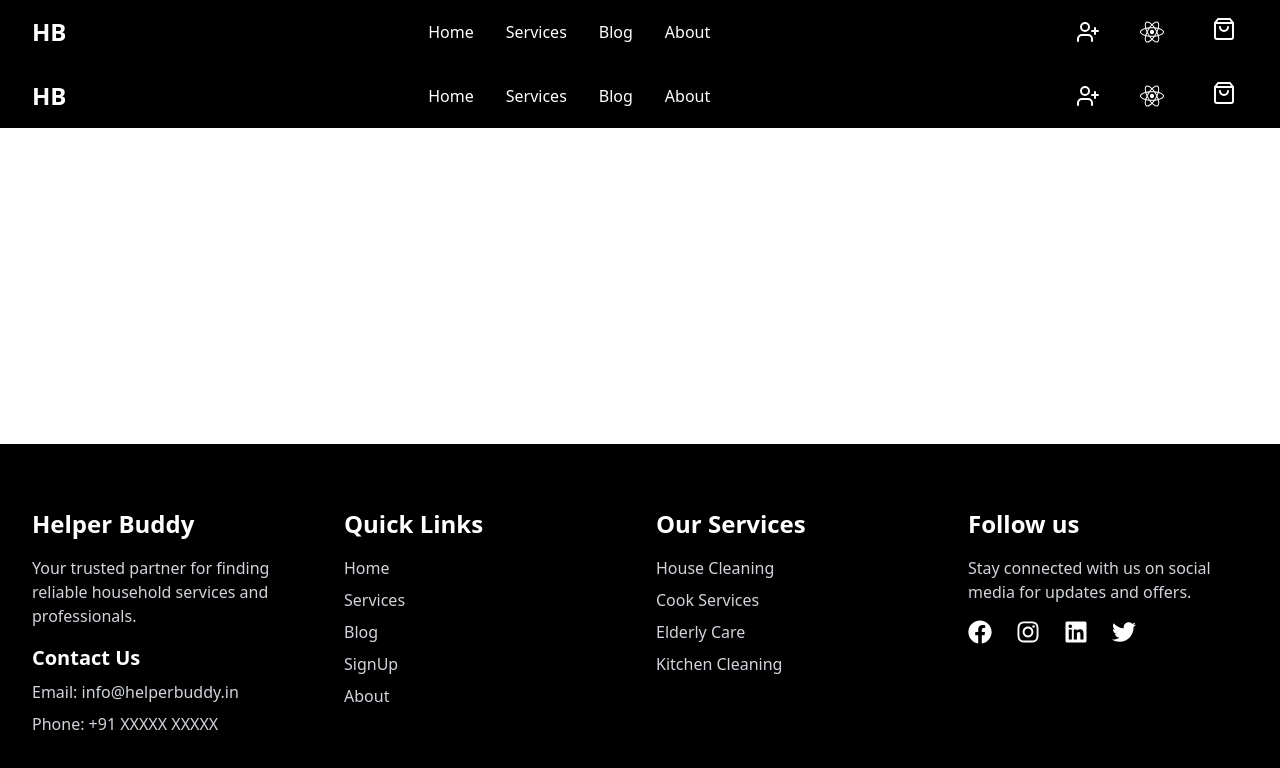
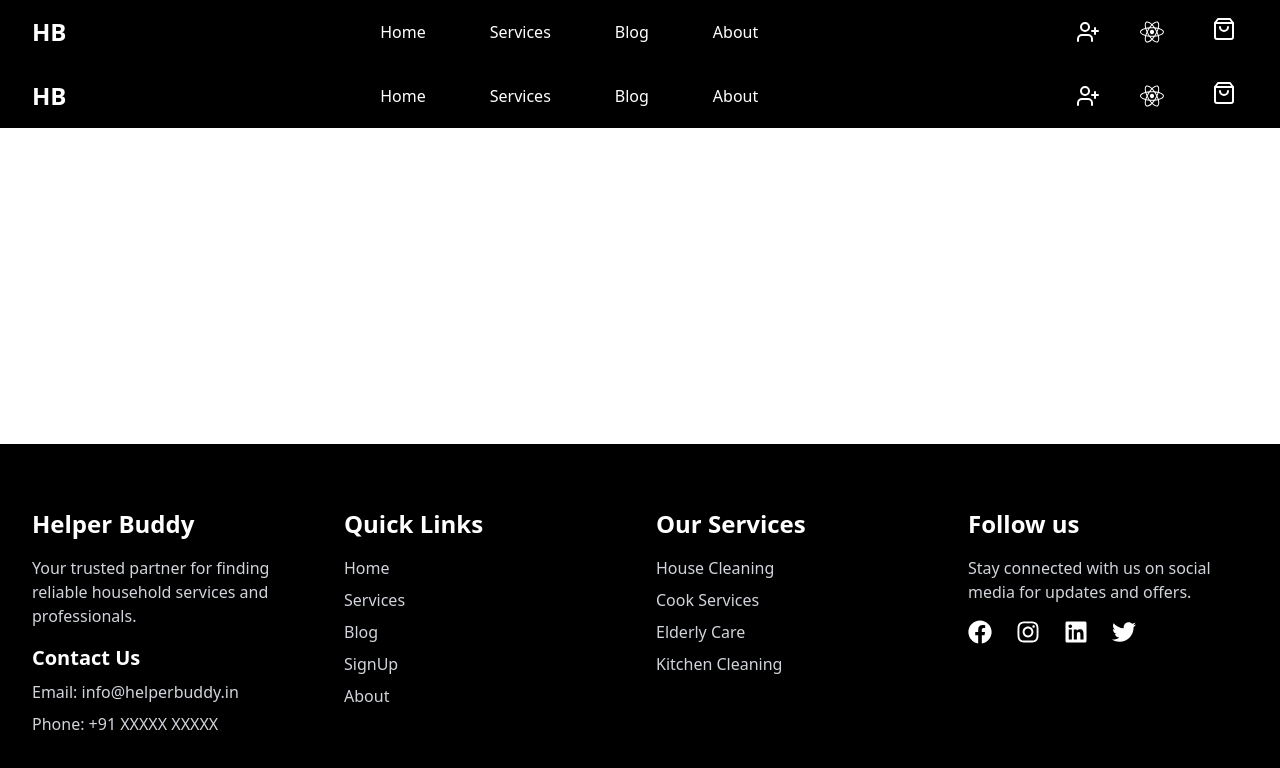
Before and after one commit to vivek98ji/nishit_parmar, a Next.js app: page /components/signup-page/header/header in a window 1280 px wide. Shown: the top 768 px of the page. Built offline with nearby package versions, Linux system fonts and the light colour scheme.

Commit message:
feat:icon animation

```diff
--- a/src/pages/components/signup-page/header/header.tsx
+++ b/src/pages/components/signup-page/header/header.tsx
@@ -10,6 +10,7 @@ const Header = () => {
   const [isMenuOpen, setIsMenuOpen] = useState(false);
   const [cartCount, setCartCount] = useState(0);
   const [activeIcon, setActiveIcon] = useState<string | null>(null);
+  const [activeNav, setActiveNav] = useState<string | null>(null);
   const router = useRouter();
 
   const updateCartCount = () => {
@@ -55,23 +56,27 @@ const Header = () => {
   ];
 
   const handleIconClick = () => {
-    setActiveIcon(activeIcon === 'provider' ? null : 'provider');
+    setActiveIcon('provider');
+    setActiveNav(null);
     router.push('/components/signup-page/signuppage/serviceprovidersignin');
   };
 
   const handleCartClick = () => {
-    setActiveIcon(activeIcon === 'cart' ? null : 'cart');
+    setActiveIcon('cart');
+    setActiveNav(null);
     router.push('/components/Cart/Cart');
   };
 
   const handleSignupClick = () => {
-    setActiveIcon(activeIcon === 'signup' ? null : 'signup');
+    setActiveIcon('signup');
+    setActiveNav(null);
     router.push('/components/signup-page/signuppage/signup');
   };
 
-  const handleNavigation = (href: string) => {
+  const handleNavClick = (label: string, href: string) => {
+    setActiveNav(label);
+    setActiveIcon(null);
     router.push(href);
-    setIsMenuOpen(false);
   };
 
   return (
@@ -85,30 +90,49 @@ const Header = () => {
             </Link>
           </div>
 
-          {/* Centered Navigation */}
-          <nav className="hidden md:flex flex-grow justify-center space-x-8">
+          {/* Centered Navigation with rounded rectangle backgrounds */}
+          <nav className="hidden md:flex flex-grow justify-center space-x-8 relative">
+            {/* Animated white background */}
+            {activeNav && (
+              <div
+                className="absolute h-10 bg-white rounded-lg transition-all duration-300 ease-in-out transform"
+                style={{
+                  width: '80px',
+                  top: '50%',
+                  transform: `translateY(-50%) ${
+                    activeNav === 'Home' ? 'translateX(-9.2rem)' :
+                    activeNav === 'Services' ? 'translateX(-2.1rem)' :
+                    activeNav === 'Blog' ? 'translateX(4.9rem)' :
+                    activeNav === 'About' ? 'translateX(11rem)' : ''
+                  }`
+                }}
+              />
+            )}
+
             {navItems.map((item) => (
               <Link
                 key={item.label}
                 href={item.href}
-                className="text-white hover:text-gray-300 transition-colors duration-200"
+                className={`relative z-10 px-4 py-2 rounded-lg transition-all duration-300
+                  ${activeNav === item.label ? 'text-black' : 'text-white hover:text-gray-300'}`}
+                onClick={() => handleNavClick(item.label, item.href)}
               >
-                {item.label}
+                <span className="relative z-10">{item.label}</span>
               </Link>
             ))}
           </nav>
 
-          {/* Icons section with precise positioning */}
+          {/* Icons section with existing white circle */}
           <div className="flex items-center space-x-6 relative">
-            {/* Animated background with adjusted right positioning */}
+            {/* Existing icon background animation */}
             {activeIcon && (
               <div
                 className={`absolute w-12 h-12 bg-white rounded-full transition-all duration-300 ease-in-out transform`}
                 style={{
                   top: '50%',
                   transform: `translateY(-50%) ${
-                    activeIcon === 'signup' ? 'translateX(0.8rem)' :
-                    activeIcon === 'provider' ? 'translateX(4.9rem)' :
+                    activeIcon === 'signup' ? 'translateX(0.9rem)' :
+                    activeIcon === 'provider' ? 'translateX(5rem)' :
                     activeIcon === 'cart' ? 'translateX(9.5rem)' : ''
                   }`
                 }}
@@ -176,10 +200,17 @@ const Header = () => {
               {navItems.map((item) => (
                 <button
                   key={item.label}
-                  onClick={() => handleNavigation(item.href)}
-                  className="block w-full text-left px-3 py-2 text-white hover:text-gray-300 transition-colors duration-200"
+                  onClick={() => {
+                    handleNavClick(item.label, item.href);
+                    setIsMenuOpen(false);
+                  }}
+                  className={`block w-full text-left px-4 py-2 rounded-lg transition-all duration-300 relative
+                    ${activeNav === item.label ? 'text-black' : 'text-white hover:bg-white/10'}`}
                 >
-                  {item.label}
+                  {activeNav === item.label && (
+                    <div className="absolute inset-0 bg-white rounded-lg transition-all duration-300 ease-in-out" />
+                  )}
+                  <span className="relative z-10">{item.label}</span>
                 </button>
               ))}
               <button
```
